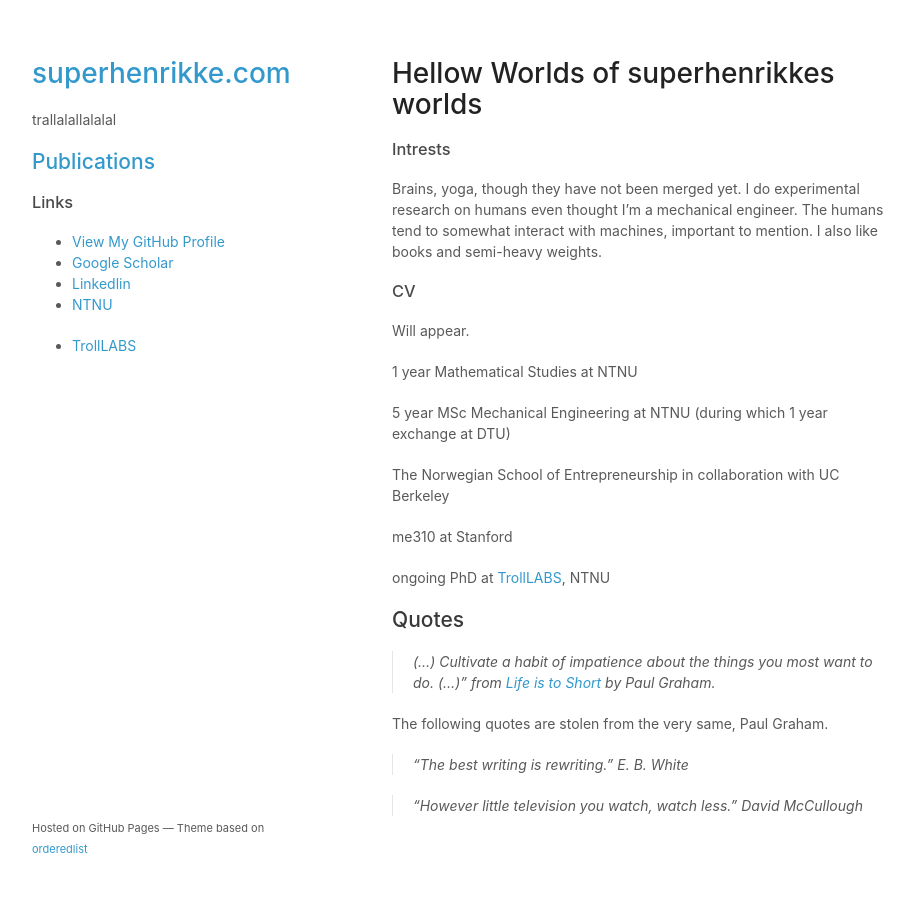
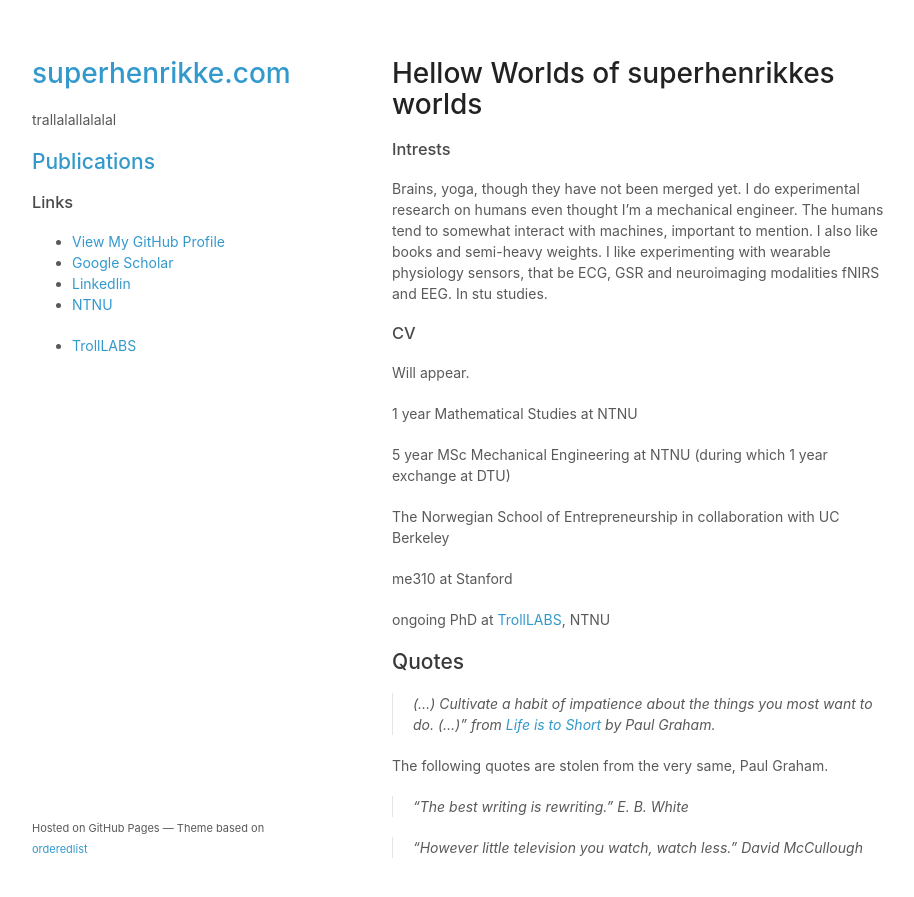
Before and after one commit to superhenrikke/superhenrikke.github.io, a Jekyll site: the page built from index.md, in a window 1280 px wide and 928 px high. Shown: the top 897 px of the window, without its empty margins (178-1092 px from the left). Built offline with Jekyll 4.4.1, drawn with Linux system fonts in a browser that asks for light colours; our own code applies the rules of GitHub Pages for plain Markdown files; a script that is not in the unit is left out.

Commit message:
Update index.md

```diff
--- a/index.md
+++ b/index.md
@@ -2,7 +2,7 @@
 
 
 ### Intrests
-Brains, yoga, though they have not been merged yet. I do experimental research on humans even thought I'm a mechanical engineer. The humans tend to somewhat interact with machines, important to mention. I also like books and semi-heavy weights.
+Brains, yoga, though they have not been merged yet. I do experimental research on humans even thought I'm a mechanical engineer. The humans tend to somewhat interact with machines, important to mention. I also like books and semi-heavy weights. I like experimenting with wearable physiology sensors, that be ECG, GSR and neuroimaging modalities fNIRS and EEG. In stu studies.
 
 
 ### CV
```
